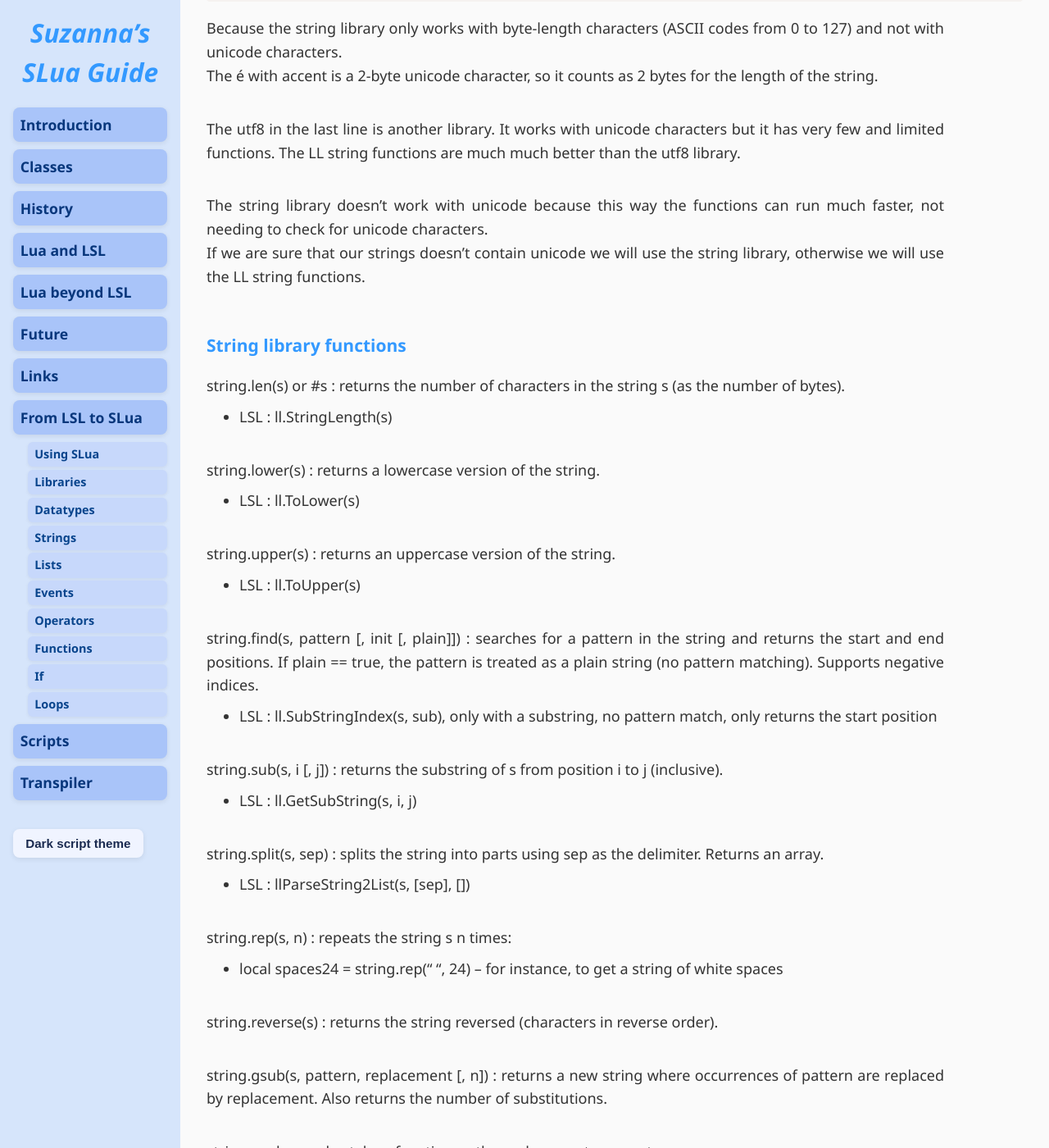
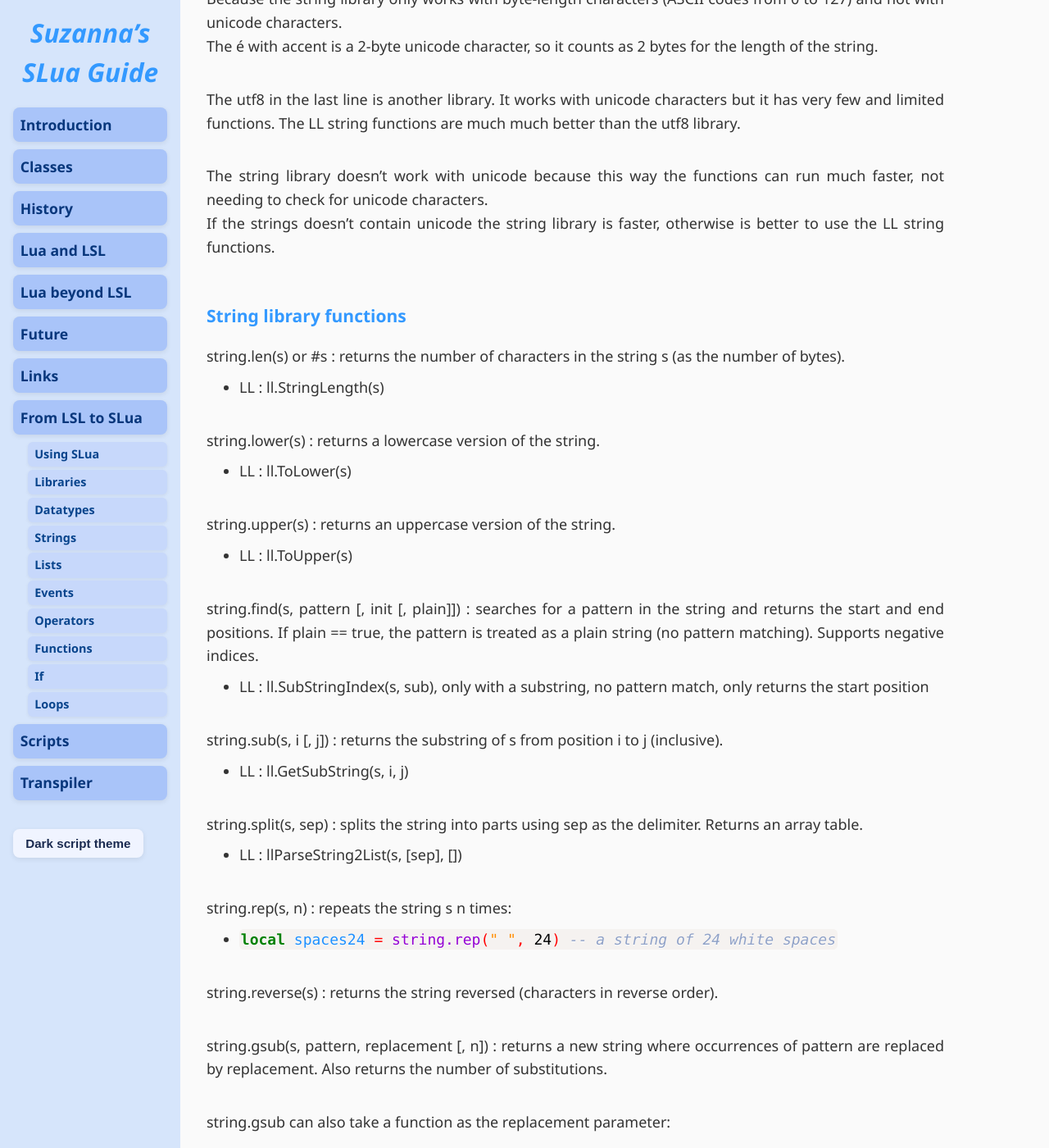
Before and after one commit to Suzanna-Linn/slua, a Jekyll site: the page built from docs/moving-strings.md, in a window 1280 px wide and 1400 px high, scrolled down 1382 px. Shown: the whole window at 82% size. Built offline with Jekyll 4.4.1, drawn with Linux system fonts in a browser that asks for light colours; nearby versions of some CDN libraries; our own code applies the rules of GitHub Pages for plain Markdown files; comment, search, counter and statistics services are not loaded; some of the changed text lies outside the part shown.

Commit message:
Update moving-strings.md

```diff
--- a/docs/moving-strings.md
+++ b/docs/moving-strings.md
@@ -10,22 +10,21 @@
 In SLua could be:
 - <code class="language-slua">ll.OwnerSay( "Units: " .. tostring(units) .. "   Price: " .. tostring(price) .. "   Amount: " .. tostring(units * price) );</code>
 
-But we can use string interpolation, which is concise and readable:
+Or we can use string interpolation, which is more concise and readable:
 - <code class="language-slua">ll.OwnerSay( `Units: {units}    Price: {price}   Amount: {units * price}` ); </code>
 
 We use backticks (ascii code 96) instead of double quotes. Inside we have text and, between { and }, variables or expressions.
-
 The variables and expressions between { and } are evaluated and casted to string. We can use anything that returns a value:
 - <code class="language-slua">ll.OwnerSay( `my name is {ll.GetDisplayName(ll.GetOwner())}` )  -- >   my name is SuzannaLinn</code>
 
 ### String library
 
-With other libraries, we will always use the Lua libraries instead of the LL functions. We will use the table library instead of the LL list functions, and the table math instead of the LL mathematical functions.
+With other libraries, it's better to use the Lua libraries instead of the LL functions, using the table library instead of the LL list functions, and the table math instead of the LL mathematical functions.
 
 But it's not the same with the string library, this is why:
 <pre class="language-slua line-numbers"><code class="language-slua">-- string length (SLua)
 
-local s = "café"    -- it has é with accent
+local s = "café"    -- café has é with accent
 
 print(ll.StringLength(s))  -- 4
 print(#s)  -- 5
@@ -38,30 +37,30 @@
 The utf8 in the last line is another library. It works with unicode characters but it has very few and limited functions. The LL string functions are much much better than the utf8 library.
 
 The string library doesn't work with unicode because this way the functions can run much faster, not needing to check for unicode characters.
-If we are sure that our strings doesn't contain unicode we will use the string library, otherwise we will use the LL string functions.
+If the strings doesn't contain unicode the string library is faster, otherwise is better to use the LL string functions.
 
 ### String library functions
 
 string.len(s) or #s : returns the number of characters in the string s (as the number of bytes).
-- LSL : ll.StringLength(s)
+- LL : ll.StringLength(s)
 
 string.lower(s) : returns a lowercase version of the string.
-- LSL : ll.ToLower(s)
+- LL : ll.ToLower(s)
 
 string.upper(s) : returns an uppercase version of the string.
-- LSL : ll.ToUpper(s)
+- LL : ll.ToUpper(s)
 
 string.find(s, pattern [, init [, plain]]) : searches for a pattern in the string and returns the start and end positions. If plain == true, the pattern is treated as a plain string (no pattern matching). Supports negative indices.
-- LSL : ll.SubStringIndex(s, sub), only with a substring, no pattern match, only returns the start position
+- LL : ll.SubStringIndex(s, sub), only with a substring, no pattern match, only returns the start position
 
 string.sub(s, i [, j]) : returns the substring of s from position i to j (inclusive).
-- LSL : ll.GetSubString(s, i, j)
+- LL : ll.GetSubString(s, i, j)
 
-string.split(s, sep) : splits the string into parts using sep as the delimiter. Returns an array.
-- LSL : llParseString2List(s, [sep], [])
+string.split(s, sep) : splits the string into parts using sep as the delimiter. Returns an array table.
+- LL : llParseString2List(s, [sep], [])
 
 string.rep(s, n) : repeats the string s n times:
-- local spaces24 = string.rep(" ", 24)  -- for instance, to get a string of white spaces
+- <code class="language-slua">local spaces24 = string.rep(" ", 24)  -- a string of 24 white spaces</code>
 
 string.reverse(s) : returns the string reversed (characters in reverse order).
 
@@ -116,6 +115,6 @@
 -- Output: one  two  three</code></pre>
 
 The string library is the only library where we can use the : (colon) notation to call the methods on variables of type string.
-<pre class="language-slua line-numbers"><code class="language-slua">local s ="--<(Hello World)>--"
+- <pre class="language-slua line-numbers"><code class="language-slua">local s ="--<(Hello World)>--"
 print(string.sub(s, 5, -5))  -- > Hello World
 print(s:sub(5, -5))  -- > Hello World</code></pre>
```
Also changed, not shown: other parts of docs/moving-strings.md (+1 -1 lines).
